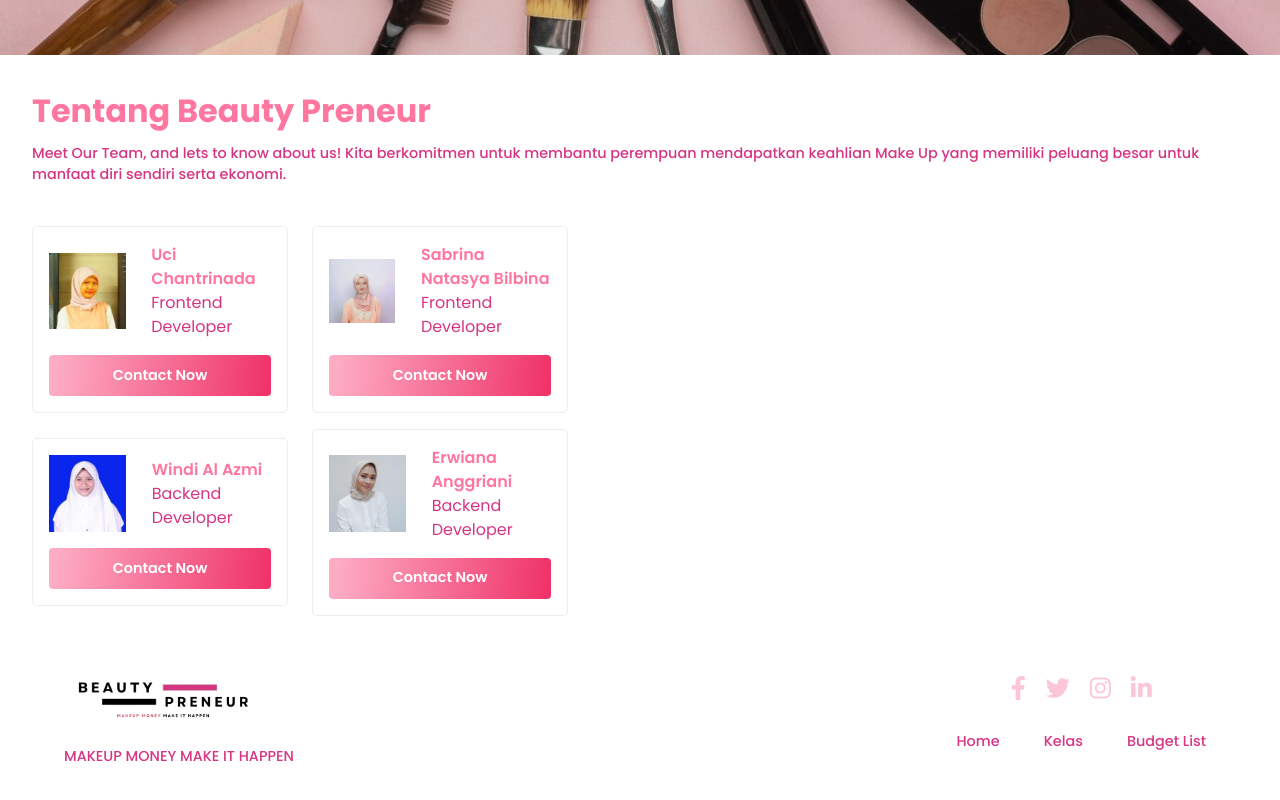
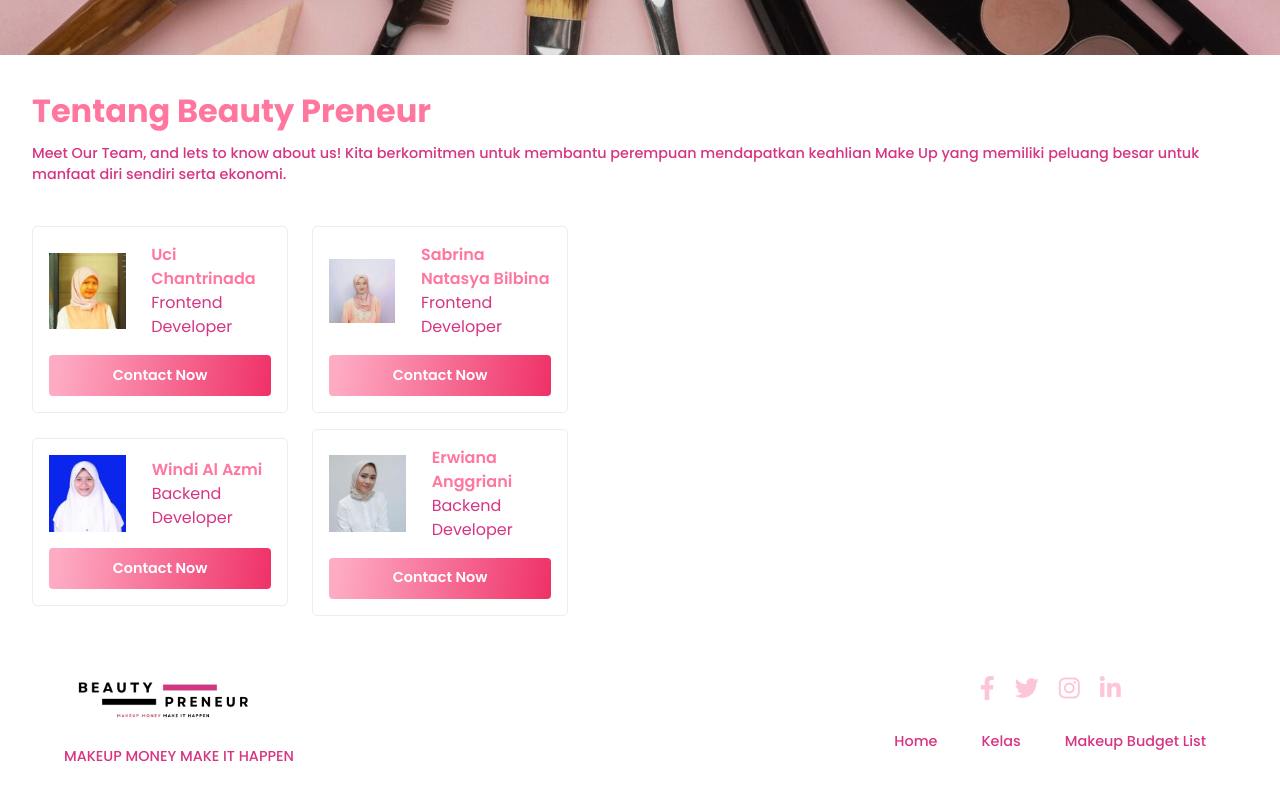
Before and after one commit to cut-nyak-dien-PI-2024/BeautyPreneur-FE, a React (Vite) app: page /lupa-password2 in a window 1280 px wide. Shown: the part 860-1660 px from the top of the page. Built offline with nearby package versions, Linux system fonts and the light colour scheme.

Commit message:
link path to another page

```diff
--- a/src/components/Footer/Footer.jsx
+++ b/src/components/Footer/Footer.jsx
@@ -1,5 +1,6 @@
 import React from "react";
 import "./Footer.css";
+import { Link } from "react-router-dom";
 const Footer = () => {
   return (
     <div className="c-wrapper">
@@ -126,9 +127,9 @@ const Footer = () => {
               </a>
                {/* Navbar side */}
               <div className="flexCenter c-menu secondaryText">
-                <a href="#home">Home</a>
-                <a href="#kelas">Kelas</a>
-                <a href="#budgetlist">Budget List</a>
+              <Link to="/">Home</Link>
+              <Link to="/kursus">Kelas</Link>
+              <Link to="/makeup-budget-list">Makeup Budget List</Link>
               </div>
             </div>
           </div>
```
